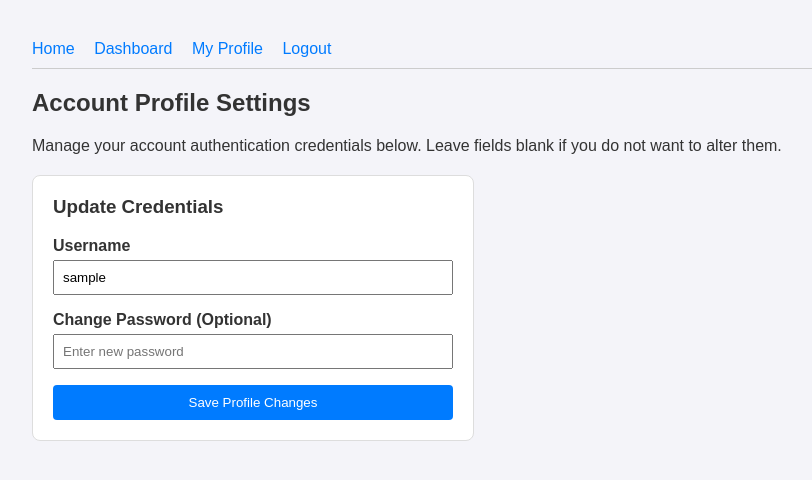
After one commit to drw0469/flask_login_application, a Flask app: page /profile in a window 1280 px wide. The commit adds this page. Shown: the top 480 px of the page, without its empty margins (8-820 px from the left). Run offline with Flask 3, Linux system fonts and the light colour scheme; the visitor is signed in with stand-in values (Sample User, id 1).

Commit message:
Initial commit for profile editing

```diff
--- a/app.py
+++ b/app.py
@@ -1,9 +1,10 @@
-from flask import Flask, render_template, request, redirect, url_for, flash, abort
+from flask import Flask, render_template, request, redirect, url_for, flash, abort, session
 from flask_sqlalchemy import SQLAlchemy
 from flask_login import LoginManager, UserMixin, login_user, login_required, logout_user, current_user
 from werkzeug.security import generate_password_hash, check_password_hash
 from sqlalchemy import select
 from functools import wraps
+from datetime import timedelta
 
 from flask_wtf import FlaskForm
 from wtforms import StringField, PasswordField, SubmitField
@@ -27,10 +28,26 @@ app.config.update(
     SESSION_COOKIE_SAMESITE='Lax', # Mitigates Cross-Site Request Forgery (CSRF)
 )
 
+# ==========================================
+# AUTOMATIC SESSION EXPIRATION CONFIG
+# ==========================================
+# 1. Set the inactivity timeout duration (e.g., 5 minutes)
+app.config['PERMANENT_SESSION_LIFETIME'] = timedelta(minutes=10)
+
+# 2. Refresh the expiration timer on every active request
+app.config['SESSION_REFRESH_EACH_REQUEST'] = True
+
+@app.before_request
+def make_session_permanent():
+    session.permanent = True
 
 db = SQLAlchemy(app)
 login_manager = LoginManager(app)
 login_manager.login_view = 'login'  # Redirects unauthenticated users here
+
+# Customizes the message flashed when an unauthenticated/expired session hits a protected route
+login_manager.login_message = "Your session has expired due to inactivity. Please log in again."
+login_manager.login_message_category = "info"
 
 # Custom Decorator for Admin-Only Routes
 def admin_required(f):
@@ -101,7 +118,7 @@ class LoginForm(FlaskForm):
 limiter = Limiter(get_remote_address, app=app)
 
 @app.route("/login", methods=["GET", "POST"])
-@limiter.limit("3 per minute")
+# @limiter.limit("3 per minute")
 def login():
     if current_user.is_authenticated:
         return redirect(url_for("dashboard"))
@@ -181,15 +198,79 @@ def delete_user(user_id):
 
     return redirect(url_for("admin_panel"))
 
-
-
-
 @app.route("/logout")
 @login_required
 def logout():
     logout_user()
     flash("You have been logged out.", "info")
     return redirect(url_for('home'))
+
+# ==========================================
+# USER PROFILE EDITING ROUTES
+# ==========================================
+@app.route("/profile", methods=["GET", "POST"])
+@login_required
+def profile():
+    if request.method == "POST":
+        new_username = request.form.get("username", "").strip()
+        new_password = request.form.get("password")
+
+        #1. Update Username if changed
+        if new_username and new_username != current_user.username:
+            conflict = db.session.scalars(select(User).filter_by(username=new_username)).first()
+            if conflict:
+                flash("That username is already taken!", "danger")
+                has_errors = True
+            else:
+                current_user.username = new_username
+                flash("Username updated successfully.", "success")
+
+        # 2. Check Password Conditions (Only runs if username validation didn't fail)
+        if new_password and not has_errors:
+            current_user.password = generate_password_hash(new_password, method="scrypt")
+            flash("Password updated successfully.", "success")
+
+        # 3. Commit only if everything passed safely
+        if not has_errors:
+            db.session.commit()
+
+        return redirect(url_for("profile"))
+
+    return render_template("profile.html", user=current_user)
+
+# ==========================================
+# ADMIN-POWERED USER MODIFICATION ROUTES
+# ==========================================
+
+@app.route("/admin/edit-user/<int:user_id>", methods=["POST"])
+@admin_required
+def admin_edit_user(user_id):
+    user_to_edit = db.session.get(User, user_id)
+    if not user_to_edit:
+        flash("User not found.", "danger")
+        return redirect(url_for("admin_panel"))
+
+    admin_action = request.form.get("action_type")  # "username" or "password"
+
+    if admin_action == "username":
+        new_username = request.form.get("username").strip()
+        if new_username and new_username != user_to_edit.username:
+            conflict = db.session.scalars(select(User).filter_by(username=new_username)).first()
+            if conflict:
+                flash(f"Error: Username '{new_username}' is already taken.", "danger")
+                return redirect(url_for("admin_panel"))
+            old_name = user_to_edit.username
+            db.session.commit()
+            flash(f"Changed username from '{old_name}' to '{new_username}'.", "success")
+
+    elif admin_action == "password":
+        new_password = request.form.get("password")
+        if new_password:
+            user_to_edit.password = generate_password_hash(new_password, method="scrypt")
+            flash(f"Successfully forced a password reset for {user_to_edit.username}.", "success")
+
+    return redirect(url_for("admin_panel"))
+
 
 # Initialize database tables
 with app.app_context():
--- a/templates/base.html
+++ b/templates/base.html
@@ -12,6 +12,9 @@
         .success { background: #d4edda; color: #155724; }
         .role-admin { font-weight: bold; color: #dc3545; } /* Clean crimson red */
         .role-user { font-weight: bold; color: #198754; }  /* Clean success green */
+        .status-txt { font-weight: bold; }
+        .is-admin { color: red; }
+        .is-user { color: green; }
     </style>
 </head>
 <body>
@@ -19,6 +22,7 @@
         <a href="{{ url_for('home') }}">Home</a>
         {% if current_user.is_authenticated %}
             <a href="{{ url_for('dashboard') }}">Dashboard</a>
+            <a href="{{ url_for('profile') }}">My Profile</a>
 
         <!-- Only show Admin Link to Admins -->
         {% if current_user.role == 'admin' %}
--- /dev/null
+++ b/templates/profile.html
@@ -0,0 +1,25 @@
+{% extends "base.html" %}
+{% block content %}
+    <h2>Account Profile Settings</h2>
+    <p>Manage your account authentication credentials below. Leave fields blank if you do not want to alter them.</p>
+
+    <div style="background: #fff; padding: 20px; border-radius: 8px; border: 1px solid #ddd; max-width: 400px; margin-top: 20px;">
+        <form method="POST">
+            <h3 style="margin-top: 0;">Update Credentials</h3>
+
+            <p>
+                <label style="display: block; margin-bottom: 5px; font-weight: bold;">Username</label>
+                <input type="text" name="username" value="{{ user.username }}" required style="width: 100%; padding: 8px; box-sizing: border-box;">
+            </p>
+
+            <p>
+                <label style="display: block; margin-bottom: 5px; font-weight: bold;">Change Password (Optional)</label>
+                <input type="password" name="password" placeholder="Enter new password" style="width: 100%; padding: 8px; box-sizing: border-box;">
+            </p>
+
+            <button type="submit" style="background: #007BFF; color: white; border: none; padding: 10px 15px; border-radius: 4px; cursor: pointer; width: 100%;">
+                Save Profile Changes
+            </button>
+        </form>
+    </div>
+{% endblock %}
```
Also changed, not shown: templates/admin.html (+23 -6 lines).
